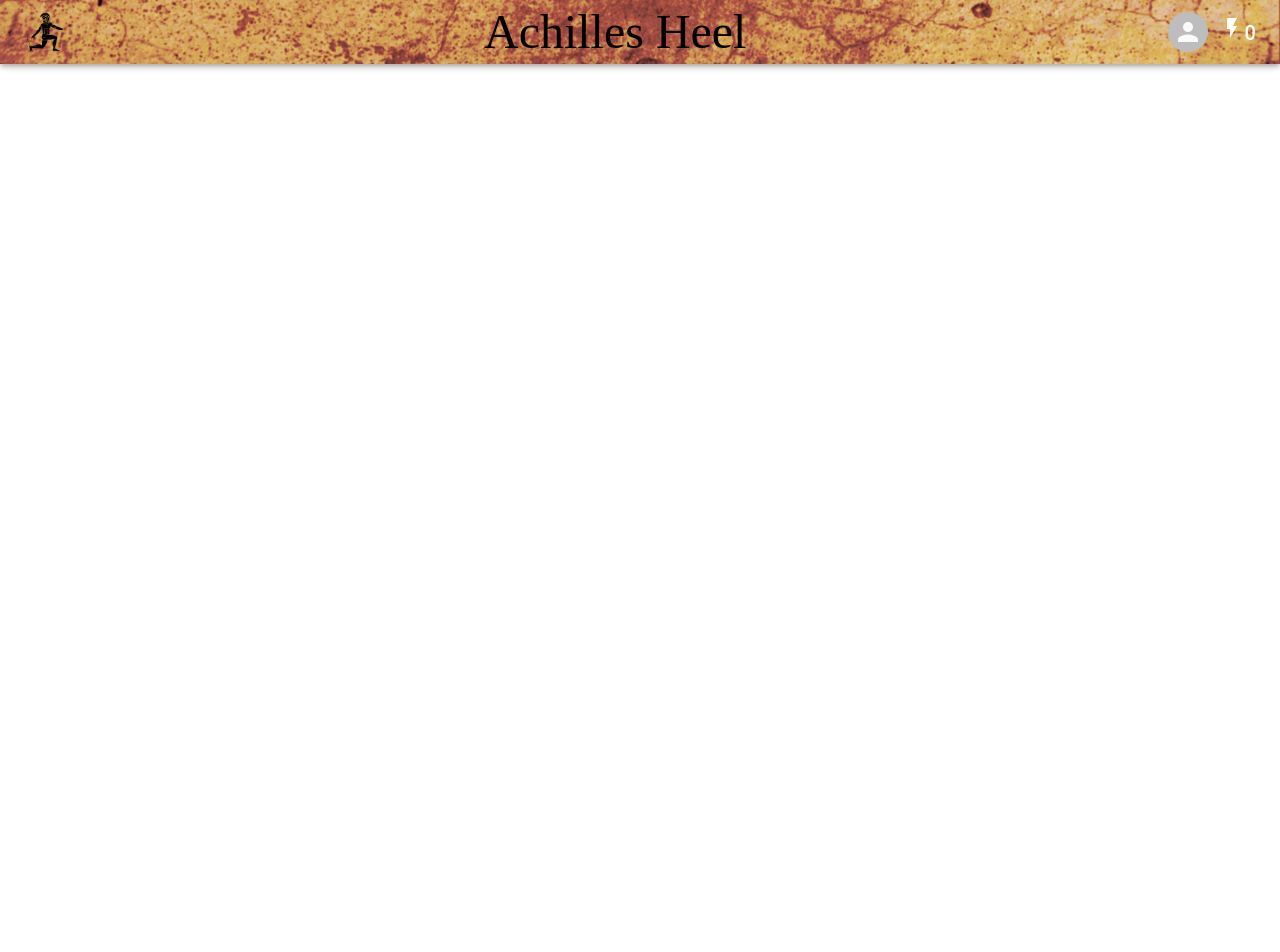
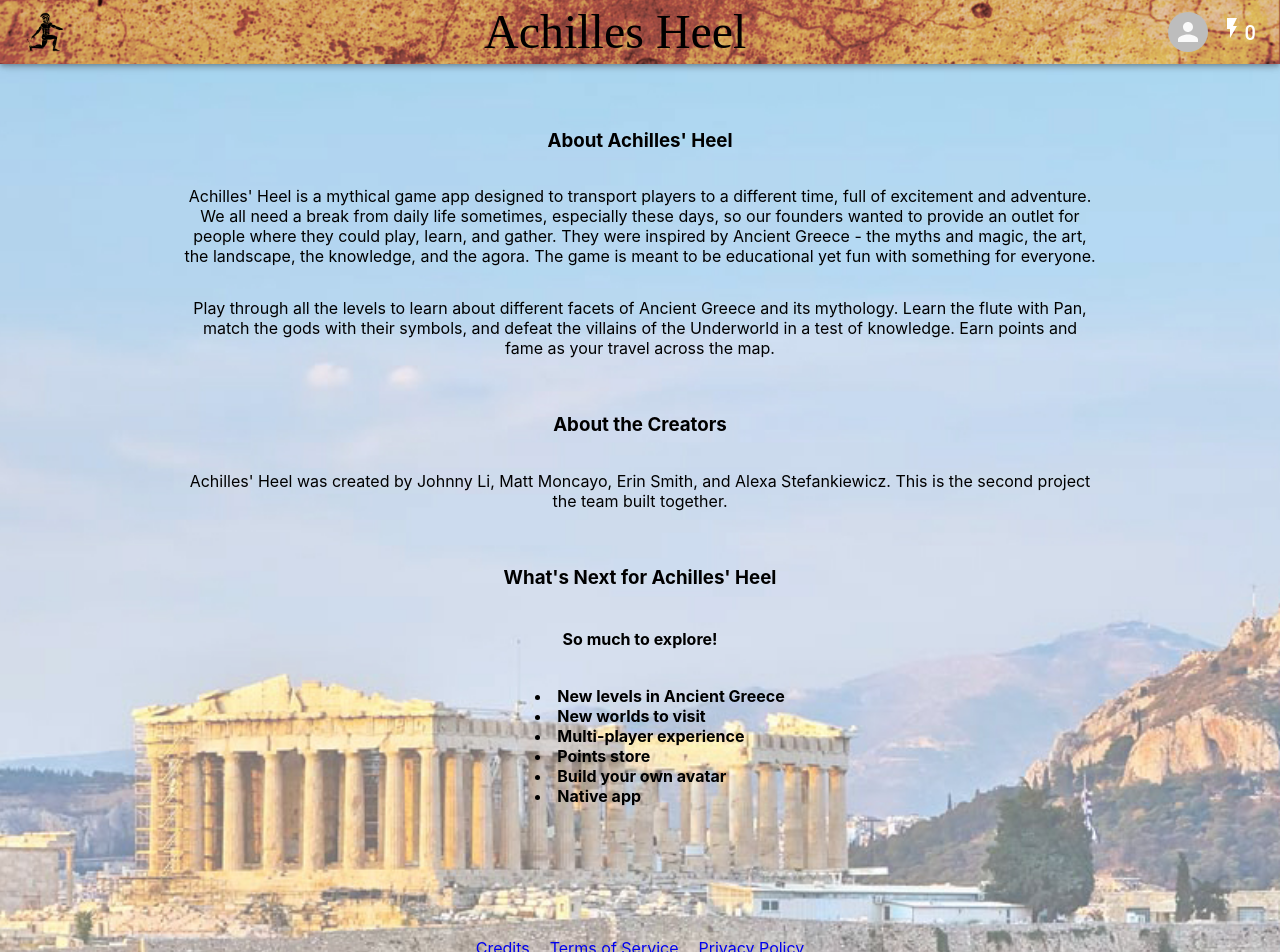
Before and after one commit to erin-smith/Achilles-heel, a React (Create React App) app in the folder client/: page /about in a window 1280 px wide. Shown: the top 952 px of the page. Before the commit the page ends 800 px from the top, so only its background shows below. Built offline with nearby package versions, Linux system fonts and the light colour scheme; no server answers; the HTML template or start-up script is replaced by a standard one; a web font is replaced by a local one.

Commit message:
About page with routing (#158)

```diff
--- a/client/src/App.js
+++ b/client/src/App.js
@@ -16,6 +16,7 @@ import { StoreProvider } from "./utils/globalState";
 import PanFlute from "./pages/PanFlute";
 import OlympusMatch from "./pages/OlympusMatch";
 import Credits from "./pages/Credits";
+import About from "./pages/About";
 
 let theme = createMuiTheme();
 theme = responsiveFontSizes(theme);
@@ -39,6 +40,7 @@ function App() {
               <Route path="/pansflute" component={PanFlute} />
               <Route path="/olympus" component={OlympusMatch} />
               <Route path="/credits" component={Credits} />
+              <Route path="/about" component={About} />
             </Switch>
           </StoreProvider>
         </ThemeProvider>
--- a/client/src/components/Header/index.js
+++ b/client/src/components/Header/index.js
@@ -133,6 +133,7 @@ const Header = (props) => {
           >
             <MenuItem onClick={() => handleMenuClick("/overworld")}>Home</MenuItem>
             {/* <MenuItem onClick={() => handleMenuClick("/")}>Login</MenuItem> */}
+            <MenuItem onClick={() => handleMenuClick("/about")}>About</MenuItem>
             <MenuItem onClick={() => handleMenuClick("/credits")}>Credits</MenuItem>
             <MenuItem onClick={() => handleMenuClick("/tos")}>Terms of Service</MenuItem>
             <MenuItem onClick={() => handleMenuClick("/privacy")}>Privacy</MenuItem>
--- /dev/null
+++ b/client/src/pages/About/index.js
@@ -0,0 +1,57 @@
+/* eslint-disable max-len */
+/* eslint-disable react/no-unescaped-entities */
+import React from "react";
+import "./style.css";
+import { Container, Grid } from "@material-ui/core";
+import { Link } from "react-router-dom";
+
+function About() {
+  return (
+    <div className="backgroundImage">
+      <Container maxWidth="md" className="aboutSection">
+        <Grid container direction="row" justify="center" alignItems="center">
+          <h3 className="aboutHeader">About Achilles' Heel</h3>
+          <p>
+            Achilles' Heel is a mythical game app designed to transport players to a different time, full of excitement and adventure. We all need a break from daily life sometimes, especially these days, so our founders wanted to provide an outlet for people where they could play, learn, and gather. They were inspired by Ancient Greece - the myths and magic, the art, the landscape, the knowledge, and the agora. The game is meant to be educational yet fun with something for everyone.
+          </p>
+          <p>
+            Play through all the levels to learn about different facets of Ancient Greece and its mythology. Learn the flute with Pan, match the gods with their symbols, and defeat the villains of the Underworld in a test of knowledge. Earn points and fame as your travel across the map.
+          </p>
+        </Grid>
+        <br />
+        <Grid container direction="row" justify="center" alignItems="center">
+          <h3 className="aboutCreators">About the Creators</h3>
+          <p>Achilles' Heel was created by Johnny Li, Matt Moncayo, Erin Smith, and Alexa Stefankiewicz. This is the second project the team built together.</p>
+        </Grid>
+        <br />
+        <Grid container direction="row" justify="center" alignItems="center">
+          <h3 className="whatsNext">What's Next for Achilles' Heel</h3>
+          <Grid container direction="row" justify="center" alignItems="center">
+            <h4>So much to explore!</h4>
+          </Grid>
+          <Grid container direction="row" justify="center" alignItems="center">
+            <ul className="comingSoon">
+              <li className="newFeature">New levels in Ancient Greece</li>
+              <li className="newFeature">New worlds to visit</li>
+              <li className="newFeature">Multi-player experience</li>
+              <li className="newFeature">Points store</li>
+              <li className="newFeature">Build your own avatar</li>
+              <li className="newFeature">Native app</li>
+            </ul>
+          </Grid>
+        </Grid>
+        <Grid container direction="row" justify="center" alignItems="center">
+          <p>
+            <ul className="legalLinks" float="bottom">
+              <Link to="/credits"><li className="legalLink">Credits</li></Link>
+              <Link to="/tos"><li className="legalLink">Terms of Service</li></Link>
+              <Link to="/privacy"><li className="legalLink">Privacy Policy</li></Link>
+            </ul>
+          </p>
+        </Grid>
+      </Container>
+    </div>
+  );
+}
+
+export default About;
--- /dev/null
+++ b/client/src/pages/About/style.css
@@ -0,0 +1,33 @@
+.backgroundImage {
+  background-image: url("../../assets/athens3.jpg");
+  background-size: cover;
+  width: 100%;
+  margin-top: -20px;;
+  height: 100%;
+  background-position: center;
+}
+
+.aboutSection {
+  padding-top: 130px;
+  margin-left: 0 auto;
+  margin-right: 0 auto;
+
+}
+
+.comingSoon {
+  list-style-position: inside;
+  text-align: left;
+  font-weight: bold;
+}
+
+.legalLinks {
+  margin-top: 100px;
+  padding: 0;
+  margin-bottom: 0;
+}
+
+.legalLink {
+  display: inline;
+  padding: 0px 10px 0px 10px;
+  text-decoration: underline;
+}
```
Also changed, not shown: client/src/assets/athens3.jpg (added).
